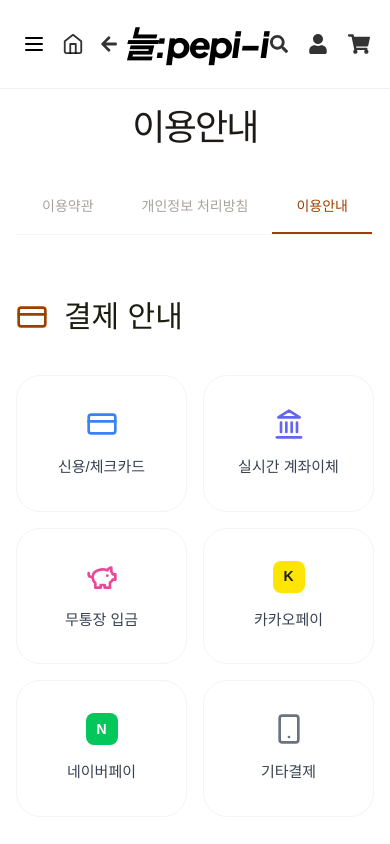
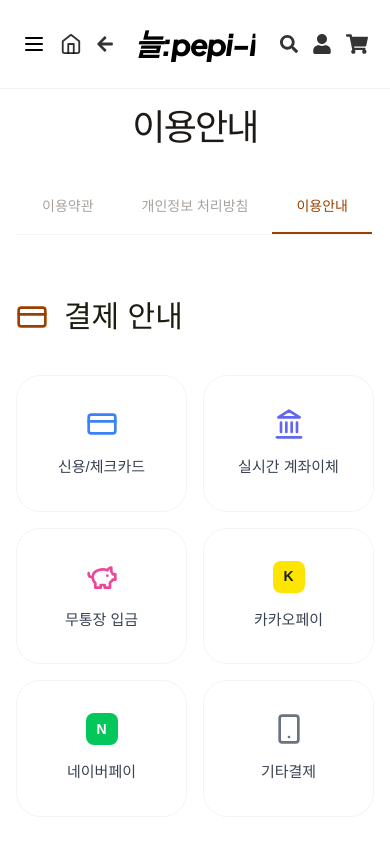
Before and after one commit to jjanga110279-del/pepi-A, a React (Vite) app: page /guide in a window 390 px wide. Shown: the top 844 px of the page. Built offline with nearby package versions, Linux system fonts and the light colour scheme; a web font is replaced by a local one.

Commit message:
mobile: fix hidden menu and adjust header icon spacing for better clarity

```diff
--- a/src/components/common/Header.jsx
+++ b/src/components/common/Header.jsx
@@ -77,90 +77,17 @@
     navigate('/search');
   };
 
-  const MobileMenuOverlay = () => (
-    <div className="fixed inset-0 z-[100] bg-white lg:hidden flex flex-col overflow-hidden animate-fadeIn">
-      <div className="flex-grow flex flex-col bg-white">
-        {/* Header inside Menu */}
-        <div className="p-6 md:p-8 flex justify-between items-center border-b border-black/5 bg-white sticky top-0 z-10">
-          <h2 className="text-xl md:text-2xl font-serif font-bold italic text-[#1b1d0e]">늘:pepi-i</h2>
-          <button onClick={toggleMobileMenu} className="p-2 hover:bg-gray-100 rounded-full transition-colors">
-            <X size={26} className="text-black/80" />
-          </button>
-        </div>
-
-        <div className="flex-grow overflow-y-auto bg-white">
-          {/* User Account Section - Now at the Top */}
-          <div className="px-6 py-10 bg-[#f9fafb] border-b border-black/5">
-            <div className="flex flex-col gap-6">
-              <div className="flex items-center gap-3 text-[18px] font-bold font-hei text-black/90 tracking-tight">
-                {user ? (
+  return (
     <>
-                    <div className="w-10 h-10 bg-white rounded-full flex items-center justify-center border border-black/5 shadow-sm">
-                      <ICONS.user className="text-[18px] text-[#dc2626]" />
-                    </div>
-                    <span className="text-[#dc2626]">{user.name}님 반가워요!</span>
-                  </>
-                ) : (
-                  <>
-                    <Link to="/login" className="px-6 py-2.5 bg-black text-white rounded-full text-[14px] hover:bg-black/80 transition-all shadow-md">로그인</Link>
-                    <Link to="/signup" className="px-6 py-2.5 bg-white border border-black/10 text-black rounded-full text-[14px] hover:bg-gray-50 transition-all shadow-sm">회원가입</Link>
-                  </>
-                )}
-              </div>
-              <div className="grid grid-cols-2 gap-4">
-                <button
-                  onClick={(e) => handleProtectedNavigation('/mypage', e)}
-                  className="h-14 flex flex-col items-center justify-center bg-white border border-black/5 rounded-2xl text-[13px] font-bold font-hei text-black/70 shadow-sm gap-1"
-                >
-                  <ICONS.user className="text-[18px]" />
-                  마이페이지
-                </button>
-                <button
-                  onClick={() => navigate('/customer-service')}
-                  className="h-14 flex flex-col items-center justify-center bg-white border border-black/5 rounded-2xl text-[13px] font-bold font-hei text-black/70 shadow-sm gap-1"
-                >
-                  <ICONS.customerService className="text-[18px]" />
-                  고객센터
-                </button>
-              </div>
-            </div>
-          </div>
-
-          {/* Category Navigation */}
-          <nav className="flex flex-col gap-1 p-6">
-            <Link to="/best50" className="group flex items-center justify-between p-4 rounded-2xl hover:bg-gray-50 transition-all">
-              <span className="text-xl font-bold tracking-widest font-hei text-[#dc2626]">BEST 50</span>
-              <div className="w-1.5 h-1.5 bg-[#dc2626] rounded-full opacity-0 group-hover:opacity-100 transition-opacity" />
-            </Link>
-            {categories.map((cat) => (
-              <Link key={cat.name} to={cat.path} className="group flex items-center justify-between p-4 rounded-2xl hover:bg-gray-50 transition-all">
-                <span className="text-lg md:text-xl font-bold tracking-widest font-hei text-black/80 group-hover:text-[#dc2626] transition-colors">{cat.mobileName}</span>
-                <div className="w-1.5 h-1.5 bg-[#dc2626] rounded-full opacity-0 group-hover:opacity-100 transition-opacity" />
-              </Link>
-            ))}
-          </nav>
-        </div>
-
-        {/* Logout at the very bottom if logged in */}
-        {user && (
-          <div className="p-6 border-t border-black/5 bg-white text-center">
-            <button onClick={handleLogout} className="text-[13px] font-medium text-black/30 underline decoration-black/10">로그아웃</button>
-          </div>
-        )}
-      </div>
-    </div>
-  );
-
-  return (
-    <header className={`fixed top-0 left-0 w-full z-50 transition-all duration-300 border-b border-black/5 ${isScrolled ? 'py-3 bg-white/95 backdrop-blur-md' : 'py-5 md:py-6 bg-white'}`}>
+      <header className={`fixed top-0 left-0 w-full z-[60] transition-all duration-300 border-b border-black/5 ${isScrolled ? 'py-3 bg-white/95 backdrop-blur-md' : 'py-5 md:py-6 bg-white'}`}>
         <div className="max-w-[1920px] mx-auto px-4 md:px-10">
           <div className="flex items-center justify-between relative h-12 md:h-14">
             {/* Left: Mobile Menu & Home/Back */}
-          <div className="flex items-center gap-1 md:gap-6 z-10">
+            <div className="flex items-center gap-0.5 md:gap-6 z-10 shrink-0">
               <button className="lg:hidden p-1.5" onClick={toggleMobileMenu}>
                 <Menu size={24} />
               </button>
-            <div className="flex items-center gap-1 md:gap-4 text-black/80">
+              <div className="flex items-center gap-0.5 md:gap-4 text-black/80">
                  <Link to="/" className="hover:opacity-60 transition-opacity p-1.5 flex items-center justify-center">
                    <ICONS.home className="text-[22px] md:text-[26px]" />
                  </Link>
@@ -173,26 +100,25 @@
             </div>
 
             {/* Center: Logo */}
-          <div className="absolute left-1/2 -translate-x-1/2 top-1/2 -translate-y-1/2">
+            <div className="absolute left-1/2 -translate-x-1/2 top-1/2 -translate-y-1/2 z-0 w-max max-w-[40%] text-center">
               <Link to="/">
-              <h1 className={`font-logo font-black italic transition-all duration-300 tracking-tighter ${isScrolled ? 'text-2xl md:text-3xl opacity-90' : 'text-4xl md:text-5xl'}`}>늘:pepi-i</h1>
+                <h1 className={`font-logo font-black italic transition-all duration-300 tracking-tighter truncate ${isScrolled ? 'text-2xl md:text-3xl opacity-90' : 'text-3xl sm:text-4xl md:text-5xl'}`}>늘:pepi-i</h1>
               </Link>
             </div>
 
             {/* Right: Icons & Login */}
-          <div className="flex items-center gap-3 md:gap-8 z-10">
-            <div className="flex items-center gap-3 md:gap-7 text-black/80">
-              <button onClick={goToSearch} className="hover:opacity-70 transition-opacity p-1">
+            <div className="flex items-center gap-1 md:gap-8 z-10 shrink-0">
+              <div className="flex items-center gap-0.5 md:gap-7 text-black/80">
+                <button onClick={goToSearch} className="hover:opacity-70 transition-opacity p-1.5">
                   <ICONS.search className="text-[18px] md:text-[20px]" />
                 </button>
-              {/* Show MyPage icon on mobile too */}
-              <button onClick={(e) => handleProtectedNavigation('/mypage', e)} className="hover:opacity-70 transition-opacity p-1">
+                <button onClick={(e) => handleProtectedNavigation('/mypage', e)} className="hover:opacity-70 transition-opacity p-1.5">
                   <ICONS.user className="text-[20px] md:text-[22px]" />
                 </button>
-              <button onClick={(e) => handleProtectedNavigation('/cart', e)} className="relative cursor-pointer hover:opacity-70 transition-opacity flex items-center p-1">
+                <button onClick={(e) => handleProtectedNavigation('/cart', e)} className="relative cursor-pointer hover:opacity-70 transition-opacity flex items-center p-1.5">
                   <ICONS.cart className="text-[22px]" />
                   {user && totalCount > 0 && (
-                  <span className="absolute -top-0.5 -right-0.5 bg-red-600 text-white text-[9px] md:text-[11px] font-bold rounded-full w-3.5 h-3.5 md:w-5 md:h-5 flex items-center justify-center border border-white">{totalCount}</span>
+                    <span className="absolute top-0.5 right-0.5 bg-red-600 text-white text-[9px] md:text-[11px] font-bold rounded-full w-3.5 h-3.5 md:w-5 md:h-5 flex items-center justify-center border border-white">{totalCount}</span>
                   )}
                 </button>
               </div>
@@ -233,9 +159,78 @@
             })}
           </nav>
         </div>
+      </header>
 
-      {/* Mobile Menu Overlay */}
-      {isMobileMenuOpen && <MobileMenuOverlay />}
-    </header>
+      {/* Mobile Menu Overlay - Move outside of header for better visibility */}
+      {isMobileMenuOpen && (
+        <div className="fixed inset-0 z-[100] bg-white lg:hidden flex flex-col overflow-hidden animate-fadeIn">
+          <div className="flex-grow flex flex-col bg-white">
+            <div className="p-6 md:p-8 flex justify-between items-center border-b border-black/5 bg-white sticky top-0 z-10">
+              <h2 className="text-xl md:text-2xl font-serif font-bold italic text-[#1b1d0e]">늘:pepi-i</h2>
+              <button onClick={toggleMobileMenu} className="p-2 hover:bg-gray-100 rounded-full transition-colors">
+                <X size={26} className="text-black/80" />
+              </button>
+            </div>
+
+            <div className="flex-grow overflow-y-auto bg-white">
+              <div className="px-6 py-10 bg-[#f9fafb] border-b border-black/5">
+                <div className="flex flex-col gap-6">
+                  <div className="flex items-center gap-3 text-[18px] font-bold font-hei text-black/90 tracking-tight">
+                    {user ? (
+                      <>
+                        <div className="w-10 h-10 bg-white rounded-full flex items-center justify-center border border-black/5 shadow-sm">
+                          <ICONS.user className="text-[18px] text-[#dc2626]" />
+                        </div>
+                        <span className="text-[#dc2626]">{user.name}님 반가워요!</span>
+                      </>
+                    ) : (
+                      <>
+                        <Link to="/login" className="px-6 py-2.5 bg-black text-white rounded-full text-[14px] font-bold hover:bg-black/80 transition-all shadow-md">로그인</Link>
+                        <Link to="/signup" className="px-6 py-2.5 bg-white border border-black/10 text-black rounded-full text-[14px] font-bold hover:bg-gray-50 transition-all shadow-sm">회원가입</Link>
+                      </>
+                    )}
+                  </div>
+                  <div className="grid grid-cols-2 gap-4">
+                    <button
+                      onClick={(e) => handleProtectedNavigation('/mypage', e)}
+                      className="h-14 flex flex-col items-center justify-center bg-white border border-black/5 rounded-2xl text-[13px] font-bold font-hei text-black/70 shadow-sm gap-1"
+                    >
+                      <ICONS.user className="text-[18px]" />
+                      마이페이지
+                    </button>
+                    <button
+                      onClick={() => navigate('/customer-service')}
+                      className="h-14 flex flex-col items-center justify-center bg-white border border-black/5 rounded-2xl text-[13px] font-bold font-hei text-black/70 shadow-sm gap-1"
+                    >
+                      <ICONS.customerService className="text-[18px]" />
+                      고객센터
+                    </button>
+                  </div>
+                </div>
+              </div>
+
+              <nav className="flex flex-col gap-1 p-6">
+                <Link to="/best50" className="group flex items-center justify-between p-4 rounded-2xl hover:bg-gray-50 transition-all">
+                  <span className="text-xl font-bold tracking-widest font-hei text-[#dc2626]">BEST 50</span>
+                  <div className="w-1.5 h-1.5 bg-[#dc2626] rounded-full opacity-0 group-hover:opacity-100 transition-opacity" />
+                </Link>
+                {categories.map((cat) => (
+                  <Link key={cat.name} to={cat.path} className="group flex items-center justify-between p-4 rounded-2xl hover:bg-gray-50 transition-all">
+                    <span className="text-lg md:text-xl font-bold tracking-widest font-hei text-black/80 group-hover:text-[#dc2626] transition-colors">{cat.mobileName}</span>
+                    <div className="w-1.5 h-1.5 bg-[#dc2626] rounded-full opacity-0 group-hover:opacity-100 transition-opacity" />
+                  </Link>
+                ))}
+              </nav>
+            </div>
+
+            {user && (
+              <div className="p-6 border-t border-black/5 bg-white text-center mt-auto">
+                <button onClick={handleLogout} className="text-[13px] font-medium text-black/30 underline decoration-black/10">로그아웃</button>
+              </div>
+            )}
+          </div>
+        </div>
+      )}
+    </>
   );
 }
```
Lines whose indentation alone changed are shown as unchanged.
